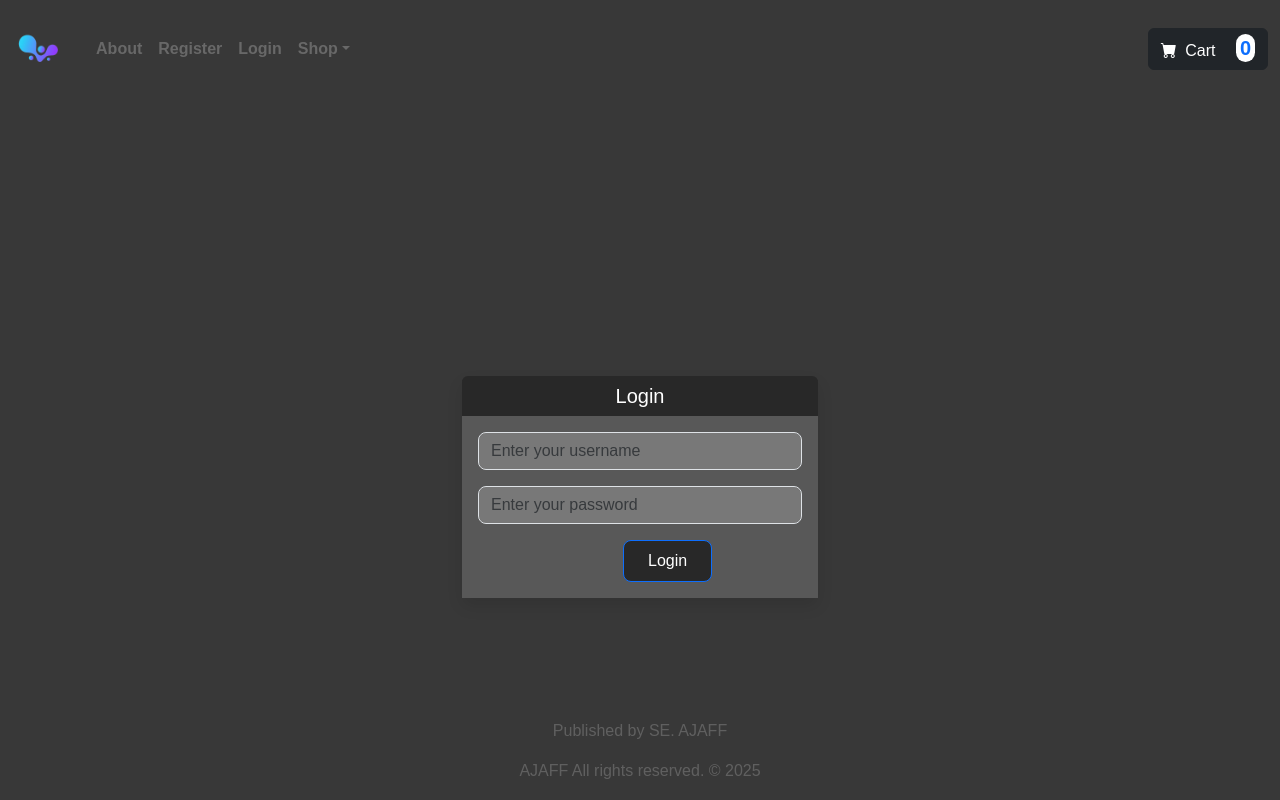
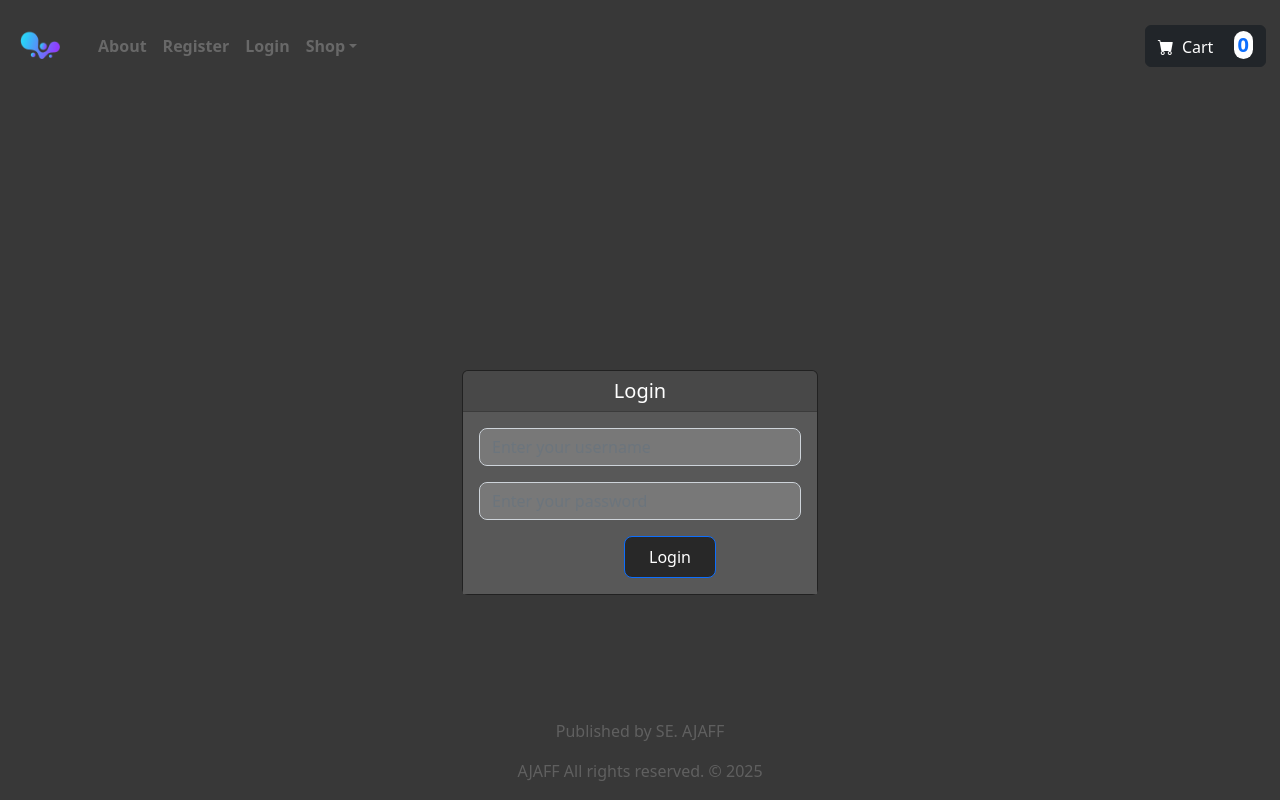
Before and after one commit to AJAFF7/Ecommerce, a Django app: page /login/ in a window 1280 px wide. Run offline with Django 5.2, Linux system fonts and the light colour scheme; some libraries are stand-ins or nearby versions.

Commit message:
Update login.html

```diff
--- a/store/templates/login.html
+++ b/store/templates/login.html
@@ -1,66 +1,13 @@
-{% extends 'base.html' %} {% block content %}
-<!doctype html>
-<html lang="en">
-    <head>
-        <meta charset="UTF-8" />
-        <meta name="viewport" content="width=device-width, initial-scale=1.0" />
-        <title>Login</title>
-        <link
-            rel="stylesheet"
-            href="https://cdnjs.cloudflare.com/ajax/libs/twitter-bootstrap/5.3.0-alpha1/css/bootstrap.min.css"
-        />
-        <style>
-            body {
-                 background-color: #282828;
-                font-family: Arial, sans-serif;
-            }
-
-            .card {
-                border: none;
-                box-shadow: 0 0.5rem 1rem rgba(0, 0, 0, 0.1);
-                margin-top: 250px;
-            }
-
-            .card-header {
-<!--                background-color: #453a40;-->
-                background-color: #484848;
-                color: #fff;
-                text-align: center;
-                border-bottom: none;
-            }
-
-            .card-body {
-                background-color: #585858;
-            }
-
-
-
-            .form-control {
-                border-radius: 0.5rem;
-                background-color: #787878;
-            }
-
-            .btn-primary {
-                border-radius: 0.5rem;
-                padding: 0.5rem 1.5rem;
-                background-color: #282828;
-                margin-left: 145px;
-                align-items: cenetr;
-                color: white;
-            }
-
-        </style>
-    </head>
-
-    <body>
+{% extends 'base.html' %}
+{% block content %}
 <div class="container">
     <div class="row justify-content-center mt-5">
         <div class="col-md-4">
-                    <div class="card">
-                        <div class="card-header">
+            <div class="card" style="margin-top: 250px;">
+                <div class="card-header text-white text-center" style="background-color: #484848;">
                     <h5 class="mb-0">Login</h5>
                 </div>
-                        <div class="card-body">
+                <div class="card-body" style="background-color: #585858;">
                     <form method="POST" action="{% url 'login' %}">
                         {% csrf_token %}
                         <div class="mb-3">
@@ -71,6 +18,7 @@
                                 name="username"
                                 placeholder="Enter your username"
                                 required
+                                style="background-color: #787878; border-radius: 0.5rem;"
                             />
                         </div>
                         <div class="mb-3">
@@ -81,11 +29,13 @@
                                 name="password"
                                 placeholder="Enter your password"
                                 required
+                                style="background-color: #787878; border-radius: 0.5rem;"
                             />
                         </div>
                         <button
                             type="submit"
-                                    class="btn btn-primary btn-block"
+                            class="btn btn-primary"
+                            style="background-color: #282828; color: white; border-radius: 0.5rem; padding: 0.5rem 1.5rem; margin-left: 145px;"
                         >
                             Login
                         </button>
@@ -95,6 +45,4 @@
         </div>
     </div>
 </div>
-    </body>
-</html>
 {% endblock %}
```
Lines whose indentation alone changed are shown as unchanged.
